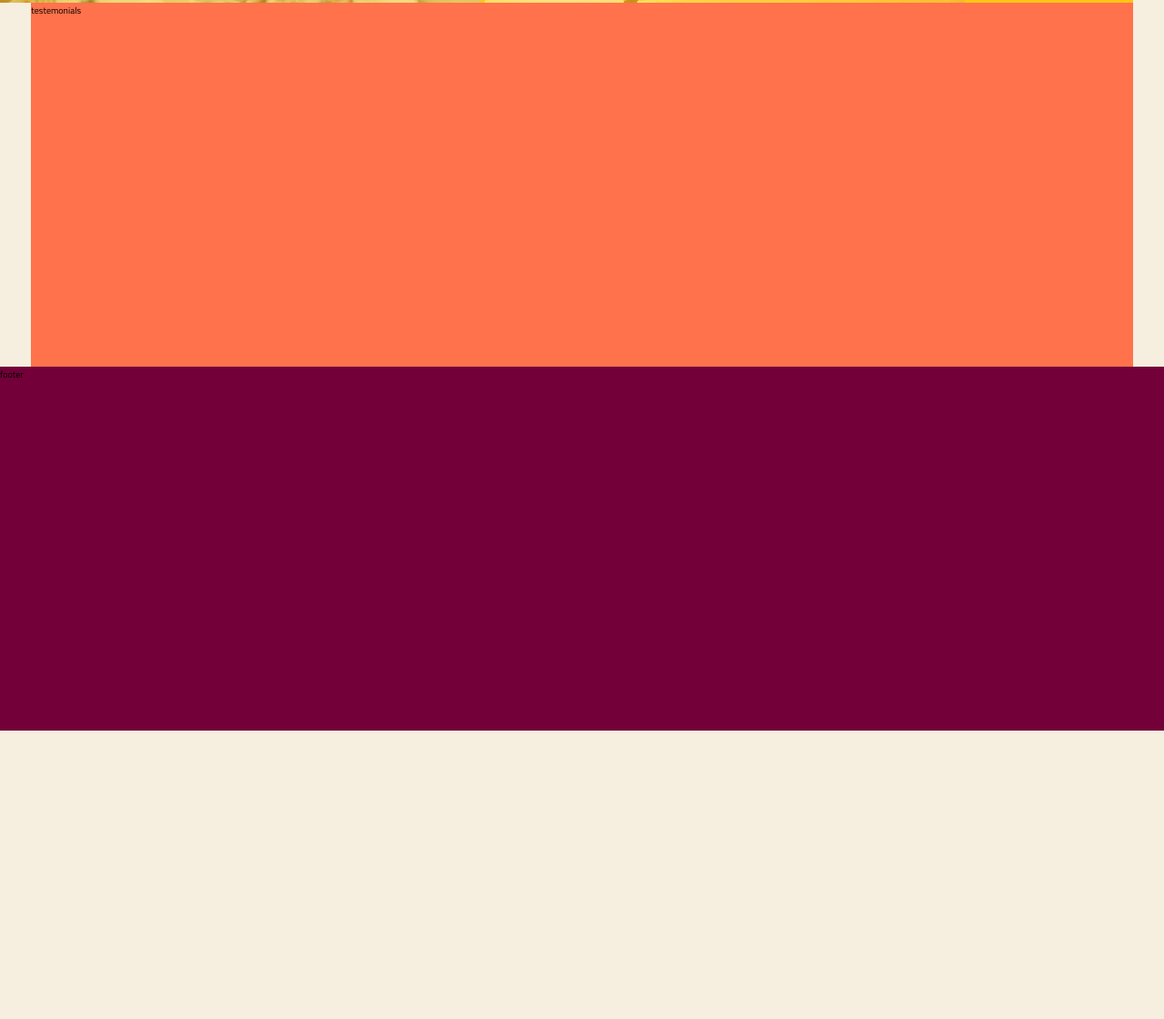
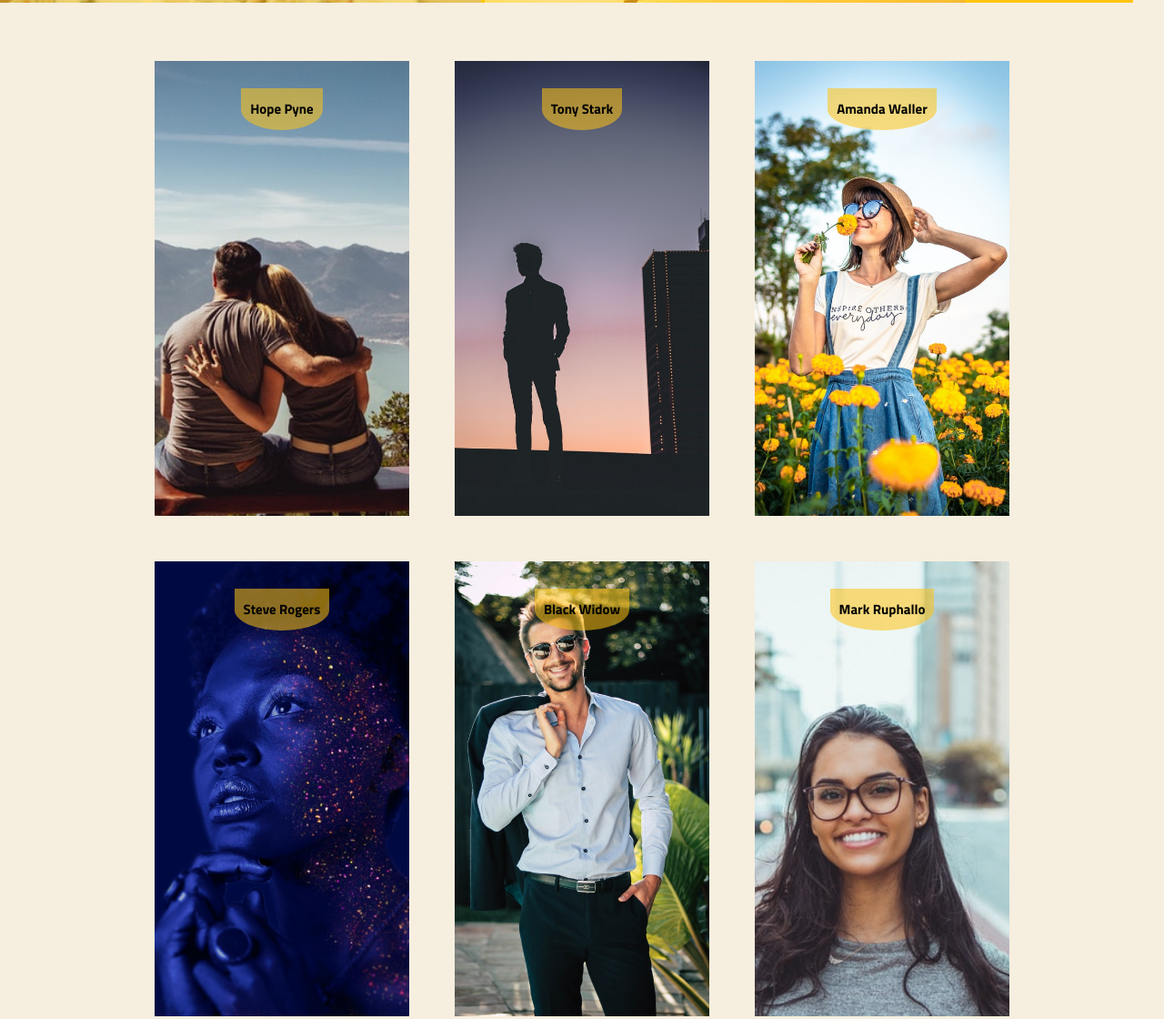
Before and after one commit to JoaoLucasAssis/FlexBox_Grid_Sass, a plain HTML site: page secao_7/index.html in a window 1280 px wide. Shown: the part 4026-5146 px from the top of the page at 91% size. Before the commit the page ends 4829 px from the top, so only its background shows below. Drawn offline with Linux system fonts and the light colour scheme.

Commit message:
atualizando seção 7
Adicionado conteúdo e estilização da seção de testemunhas

```diff
--- a/secao_7/index.html
+++ b/secao_7/index.html
@@ -223,7 +223,71 @@
     </section>
 
     <section id="testemonials">
-        testemonials
+        <div class="testemonials__card">
+            <div class="testemonials__card__front">
+                <h2>Hope Pyne</h2>
+            </div>
+            <div class="testemonials__card__back">
+                <p>Lorem ipsum dolor sit amet consectetur adipisicing elit. Esse, minima?
+                    dolor, rerum labore fuga!
+                </p>
+            </div>
+        </div>
+
+        <div class="testemonials__card">
+            <div class="testemonials__card__front">
+                <h2>Tony Stark</h2>
+            </div>
+            <div class="testemonials__card__back">
+                <p>Lorem ipsum dolor sit amet consectetur adipisicing elit. Esse, minima?
+                    dolor, rerum labore fuga!
+                </p>
+            </div>
+        </div>
+
+        <div class="testemonials__card">
+            <div class="testemonials__card__front">
+                <h2>Amanda Waller</h2>
+            </div>
+            <div class="testemonials__card__back">
+                <p>Lorem ipsum dolor sit amet consectetur adipisicing elit. Esse, minima?
+                    dolor, rerum labore fuga!
+                </p>
+            </div>
+        </div>
+
+        <div class="testemonials__card">
+            <div class="testemonials__card__front">
+                <h2>Steve Rogers</h2>
+            </div>
+            <div class="testemonials__card__back">
+                <p>Lorem ipsum dolor sit amet consectetur adipisicing elit. Esse, minima?
+                    dolor, rerum labore fuga!
+                </p>
+            </div>
+        </div>
+
+        <div class="testemonials__card">
+            <div class="testemonials__card__front">
+                <h2>Black Widow</h2>
+            </div>
+            <div class="testemonials__card__back">
+                <p>Lorem ipsum dolor sit amet consectetur adipisicing elit. Esse, minima?
+                    dolor, rerum labore fuga!
+                </p>
+            </div>
+        </div>
+
+        <div class="testemonials__card">
+            <div class="testemonials__card__front">
+                <h2>Mark Ruphallo</h2>
+            </div>
+            <div class="testemonials__card__back">
+                <p>Lorem ipsum dolor sit amet consectetur adipisicing elit. Esse, minima?
+                    dolor, rerum labore fuga!
+                </p>
+            </div>
+        </div>
     </section>
 
     <footer id="footer">
--- a/secao_7/style.css
+++ b/secao_7/style.css
@@ -760,9 +760,89 @@ section#features-text {
 /*-*-*-*-*-*-*-*-*-* testemonials section *-*-*-*-*-*-*-*-*-*/
 
 section#testemonials {
-    background-color: var(--color-tertiary);
     grid-column: center-start / center-end;
-    height: 400px;
+    padding: var(--padding-section);
+
+    display: grid;
+    grid-template-columns: repeat(auto-fit, 28rem);
+    grid-gap: 5rem;
+    place-content: center;
+}
+
+.testemonials__card {
+    width: 28rem;
+    height: 50rem;
+    position: relative;
+}
+
+.testemonials__card__front,
+.testemonials__card__back {
+    background-repeat: no-repeat;
+    background-position: center;
+    background-size: cover;
+
+    position: absolute;
+    top: 0;
+    left: 0;
+    width: 100%;
+    height: 100%;
+    transition: all var(--transition-duration);
+    backface-visibility: hidden;
+    transform: perspective(100rem);
+
+    display: grid;
+    justify-items: center;
+    align-items: start;
+    padding: 3rem;
+}
+
+.testemonials__card__front h2 {
+    background-color: var(--color-secondary-m-light);
+    padding: 1rem;
+    border-radius: 0 0 50% 50%;
+}
+
+.testemonials__card__back p {
+    place-self: center;
+    font-size: 2rem;
+    font-weight: 400;
+}
+
+.testemonials__card__back {
+    transform: perspective(100rem) rotateY(0.5turn);
+    background-color: var(--color-secondary);
+}
+
+.testemonials__card:hover .testemonials__card__front {
+    transform: perspective(100rem) rotateY(0.5turn);
+}
+
+.testemonials__card:hover .testemonials__card__back {
+    transform: perspective(100rem) rotateY(1turn);
+}
+
+.testemonials__card:first-child .testemonials__card__front {
+    background-image: url(img/Testimonials/testimonials-1.jpg);
+}
+
+.testemonials__card:nth-child(2) .testemonials__card__front {
+    background-image: url(img/Testimonials/testimonials-2.jpg);
+}
+
+.testemonials__card:nth-child(3) .testemonials__card__front {
+    background-image: url(img/Testimonials/testimonials-3.jpg);
+}
+
+.testemonials__card:nth-child(4) .testemonials__card__front {
+    background-image: url(img/Testimonials/testimonials-4.jpg);
+}
+
+.testemonials__card:nth-child(5) .testemonials__card__front {
+    background-image: url(img/Testimonials/testimonials-5.jpg);
+}
+
+.testemonials__card:last-child .testemonials__card__front {
+    background-image: url(img/Testimonials/testimonials-6.jpg);
 }
 
 /*-*-*-*-*-*-*-*-*-* footer section *-*-*-*-*-*-*-*-*-*/
```
